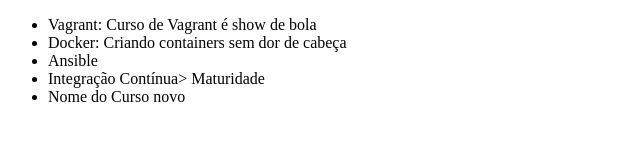
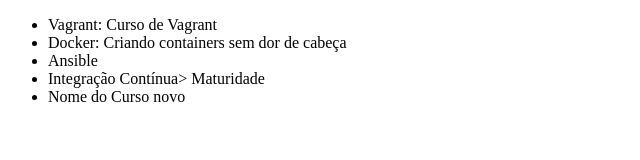
Before and after one commit to dsbnogueira/alura-curso, a plain HTML site: page index.html in a window 1280 px wide. Shown: the whole page, without its empty margins (0-640 px from the left). Drawn offline with Linux system fonts and the light colour scheme.

Commit message:
Revert "Alterando o código"
This reverts commit 360d40048859e50312b31b364070354863eca99f.

```diff
--- a/index.html
+++ b/index.html
@@ -6,7 +6,7 @@
 </head>
 <body>
     <ul>
-        <li>Vagrant: Curso de Vagrant é show de bola</li>
+        <li>Vagrant: Curso de Vagrant</li>
         <li>Docker: Criando containers sem dor de cabeça</li>
         <li>Ansible</li>
         <li>Integração Contínua> Maturidade</li>
```
